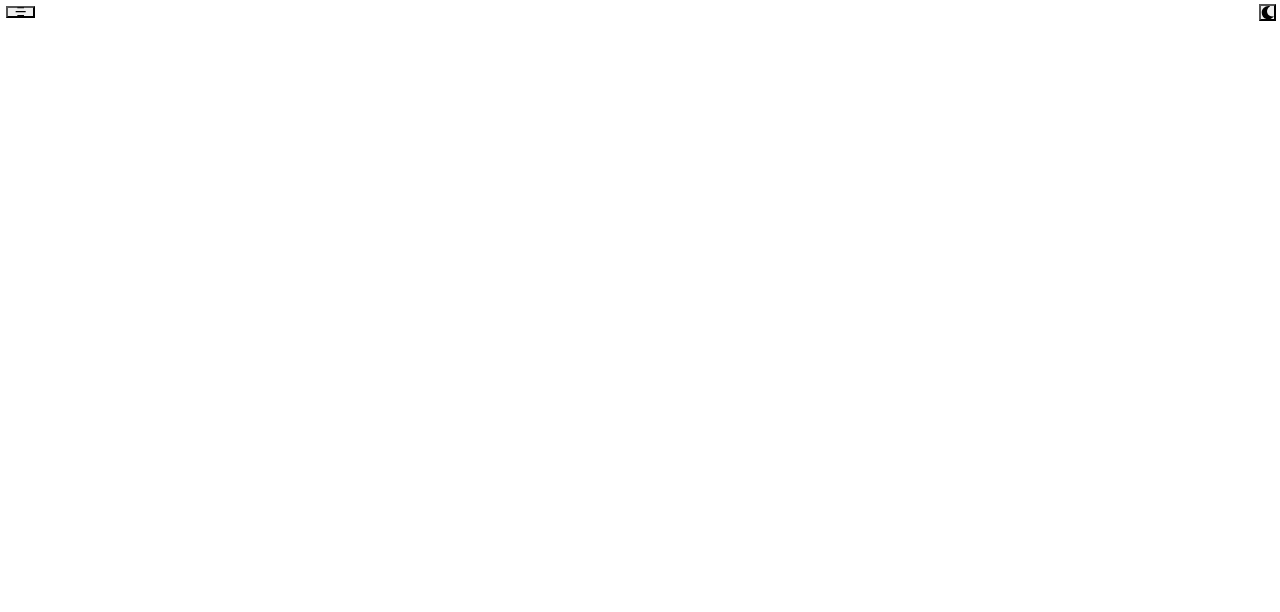
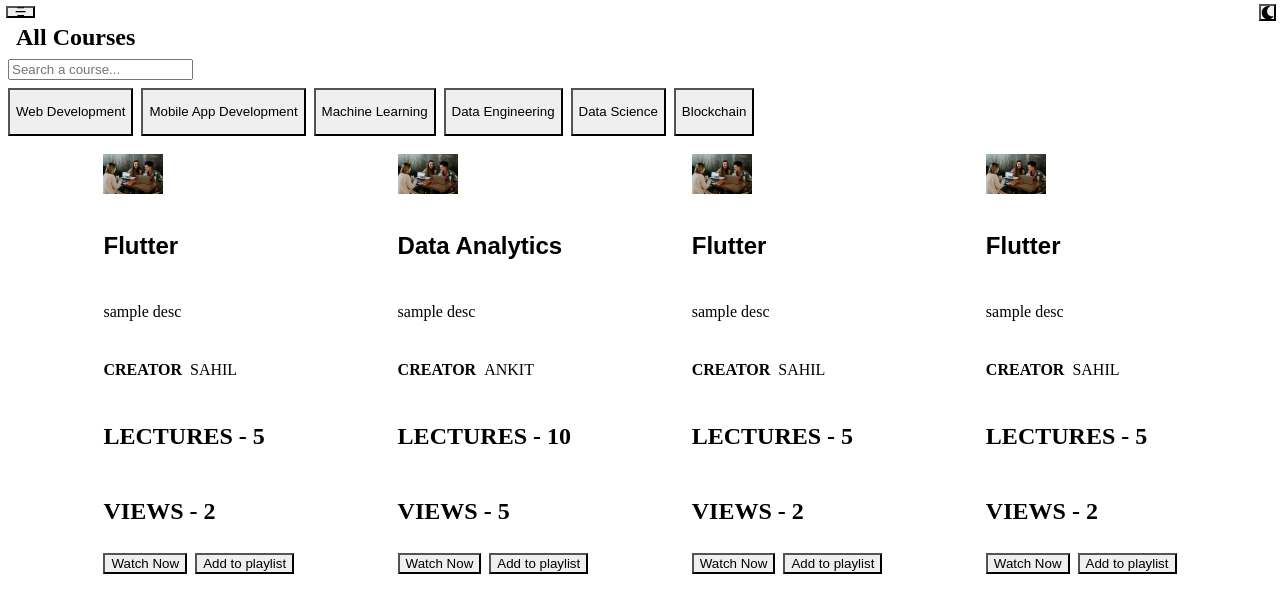
Before and after one commit to Sahil-kachhap/DevX-frontend, a React (Create React App) app: page /courses in a window 1280 px wide. Before the commit this address had no page. Shown: the top 612 px of the page. Built offline with nearby package versions, Linux system fonts and the light colour scheme; the HTML template or start-up script is replaced by a standard one.

Commit message:
feat: create browse courses page

```diff
--- a/src/App.js
+++ b/src/App.js
@@ -2,12 +2,14 @@ import React from 'react';
 import {BrowserRouter as Router, Route, Routes} from "react-router-dom";
 import Home from './components/Home/home';
 import Header from './components/Layout/header';
+import Courses from './components/Courses/courses';
 
 function App() {
   return <Router>
     <Header />
     <Routes>
       <Route path='/' element={<Home/>}/>
+      <Route path='/courses' element={<Courses/>}/>
     </Routes>
   </Router>
 }
--- /dev/null
+++ b/src/components/Courses/courses.jsx
@@ -0,0 +1,68 @@
+import React, { useState } from 'react';
+import { Button, Container, HStack, Heading, Image, Input, Stack, Text, VStack } from '@chakra-ui/react';
+import {Link} from 'react-router-dom';
+import thumbnail from '../../assets/images/logo.jpg';
+
+const Course = ({ views, title, image, id, addToPlaylistHandler, creator, description, lectureCount }) => {
+    return (
+        <VStack className='course' alignItems={['center', 'flex-start']}>
+            <Image src={image} boxSize={'60'} objectFit={'contain'} />
+            <Heading textAlign={['center', 'left']} maxW={'200px'} size={'sm'} fontFamily={'sans-serif'} noOfLines={'3'} children={title} />
+            <Text noOfLines={2} children={description} />
+            <HStack>
+                <Text fontWeight={'bold'} textTransform={'uppercase'} children={'Creator'} />
+                <Text fontFamily={'body'} textTransform={'uppercase'} children={creator} />
+            </HStack>
+            <Heading textAlign={'center'} size={'xs'} textTransform={'uppercase'} children={`Lectures - ${lectureCount}`}/>
+            <Heading size={'xs'} textTransform={'uppercase'} children={`Views - ${views}`}/>
+            <Stack direction={['column', 'row']} alignItems={'center'}>
+                <Link to={`/course/${id}`}>
+                   <Button colorScheme='yellow'>Watch Now</Button>
+                </Link>
+                <Button variant={'ghost'} colorScheme='yellow' onClick={() => addToPlaylistHandler(id)}>
+                   Add to playlist
+                </Button>
+            </Stack>
+        </VStack>
+    );
+}
+
+const Courses = () => {
+    const [keyword, setKeyword] = useState('');
+    const [category, setCategory] = useState('');
+    const categories = [
+        "Web Development",
+        "Mobile App Development",
+        "Machine Learning",
+        "Data Engineering",
+        "Data Science",
+        "Blockchain",
+    ];
+    return (
+        <Container minH={'95vh'} maxW={'container.lg'} paddingY={'8'}>
+            <Heading children="All Courses" m={'8'} />
+            <Input value={keyword} onChange={e => setKeyword(e.target.value)} placeholder="Search a course..." type='text' focusBorderColor='yellow.500' />
+            <HStack overflowX={'auto'} paddingY={'8'} css={{
+                '&::-webkit-scrollbar': {
+                    display: 'none',
+                },
+            }}>
+                {
+                    categories.map((item, index) => (
+                        <Button key={index} onClick={() => setCategory(item)} minW={'60'}>
+                            <Text children={item} />
+                        </Button>
+                    ))
+                }
+            </HStack>
+            <Stack direction={['column', 'row']} flexWrap={'wrap'} justifyContent={['flex-start', 'space-evenly']} alignItems={['center', 'flex-start']}>
+                <Course views="2" title="Flutter" image={thumbnail} id="1" addToPlaylistHandler="" creator="Sahil" description="sample desc" lectureCount="5" />
+                <Course views="5" title="Data Analytics" image={thumbnail} id="1" addToPlaylistHandler="" creator="Ankit" description="sample desc" lectureCount="10" />
+                <Course views="2" title="Flutter" image={thumbnail} id="1" addToPlaylistHandler="" creator="Sahil" description="sample desc" lectureCount="5" />
+                <Course views="2" title="Flutter" image={thumbnail} id="1" addToPlaylistHandler="" creator="Sahil" description="sample desc" lectureCount="5" />
+            </Stack>
+        </Container>
+    )
+}
+
+export default Courses
--- a/src/components/Home/home.css
+++ b/src/components/Home/home.css
@@ -46,3 +46,12 @@
     width: 100%;
   }
 }
+
+.course{
+  margin-bottom: 1rem;
+  transition: all 0.5s;
+}
+
+.course:hover{
+  transform: translateY(-10px);
+}
--- a/src/components/Layout/header.jsx
+++ b/src/components/Layout/header.jsx
@@ -4,8 +4,8 @@ import { Button, Drawer, DrawerBody, DrawerContent, DrawerHeader, DrawerOverlay,
 import { RiDashboardFill, RiLogoutBoxLine, RiMenu5Fill } from 'react-icons/ri';
 import { Link } from 'react-router-dom';
 
-const LinkButton = ({ url = "/", title = "Home" }) => (
-    <Link to={url}>
+const LinkButton = ({ url = "/", title = "Home", onClose }) => (
+    <Link onClick={onClose} to={url}>
         <Button variant={'ghost'}>{title}</Button>
     </Link>
 );
@@ -25,16 +25,16 @@ const Header = () => {
                 <DrawerHeader borderBottomWidth={'1px'}>DevX</DrawerHeader>
                 <DrawerBody>
                     <VStack spacing={'4'} alignItems={'flex-start'}>
-                        <LinkButton url='/' title='Home' />
-                        <LinkButton url='/courses' title='Browse All Courses' />
-                        <LinkButton url='/request' title='Request a Course' />
-                        <LinkButton url='/contact' title='Contact Us' />
-                        <LinkButton url='/about' title='About' />
+                        <LinkButton onClose={onClose} url='/' title='Home' />
+                        <LinkButton onClose={onClose} url='/courses' title='Browse All Courses' />
+                        <LinkButton onClose={onClose} url='/request' title='Request a Course' />
+                        <LinkButton onClose={onClose} url='/contact' title='Contact Us' />
+                        <LinkButton onClose={onClose} url='/about' title='About' />
                         <HStack justifyContent={'space-evenly'} position={'absolute'} bottom={'2rem'} width={'80%'}>
                             {isAuthenticated ? (<>
                                 <VStack>
                                     <HStack>
-                                        <Link to="/profile">
+                                        <Link onClick={onClose} to="/profile">
                                             <Button variant={'ghost'} colorScheme="yellow">Profile</Button>
                                         </Link>
                                         <Button variant={'ghost'}>
@@ -44,7 +44,7 @@ const Header = () => {
 
                                     </HStack>
                                   {user && user.role === "admin" && (
-                                    <Link to="/admin/dashboard">
+                                    <Link onClick={onClose} to="/admin/dashboard">
                                         <Button colorScheme='purple' variant={'ghost'}>
                                             <RiDashboardFill style={{margin: '4px'}}/>
                                             Dashboard
@@ -55,11 +55,11 @@ const Header = () => {
 
                             </>) : (
                                 <>
-                                    <Link to="/login">
+                                    <Link onClick={onClose} to="/login">
                                         <Button colorScheme="yellow">Login</Button>
                                     </Link>
                                     <p>OR</p>
-                                    <Link to="/register">
+                                    <Link onClick={onClose} to="/register">
                                         <Button colorScheme="yellow">Sign Up</Button>
                                     </Link>
                                 </>
```
